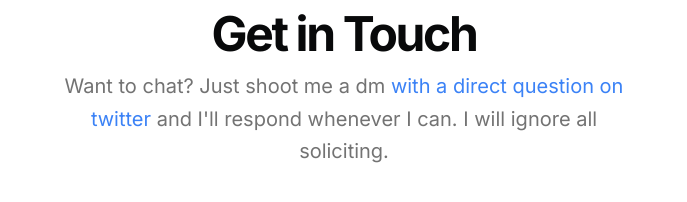
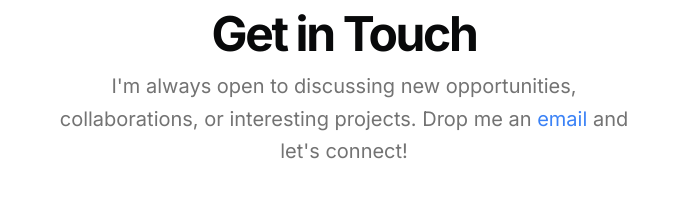
Before and after one commit to surajkuushwaha/surajkuushwaha, a Next.js app: page / in a window 1280 px wide. Shown: the part 2466-2668 px from the top of the page, without its empty margins (296-983 px from the left). Built offline with nearby package versions, Linux system fonts and the light colour scheme.

Commit message:
chore: update the contact content

```diff
--- a/src/app/page.tsx
+++ b/src/app/page.tsx
@@ -174,15 +174,14 @@ export default function Page() {
                                 Get in Touch
                             </h2>
                             <p className="mx-auto max-w-[600px] text-muted-foreground md:text-xl/relaxed lg:text-base/relaxed xl:text-xl/relaxed">
-                                Want to chat? Just shoot me a dm{" "}
+                                I&apos;m always open to discussing new opportunities, collaborations, or interesting projects. Drop me an{" "}
                                 <Link
-                                    href={DATA.contact.social.X.url}
+                                    href={`mailto:${DATA.contact.email}`}
                                     className="text-blue-500 hover:underline"
                                 >
-                                    with a direct question on twitter
+                                    email
                                 </Link>{" "}
-                                and I&apos;ll respond whenever I can. I will
-                                ignore all soliciting.
+                                and let&apos;s connect!
                             </p>
                         </div>
                     </BlurFade>
```
